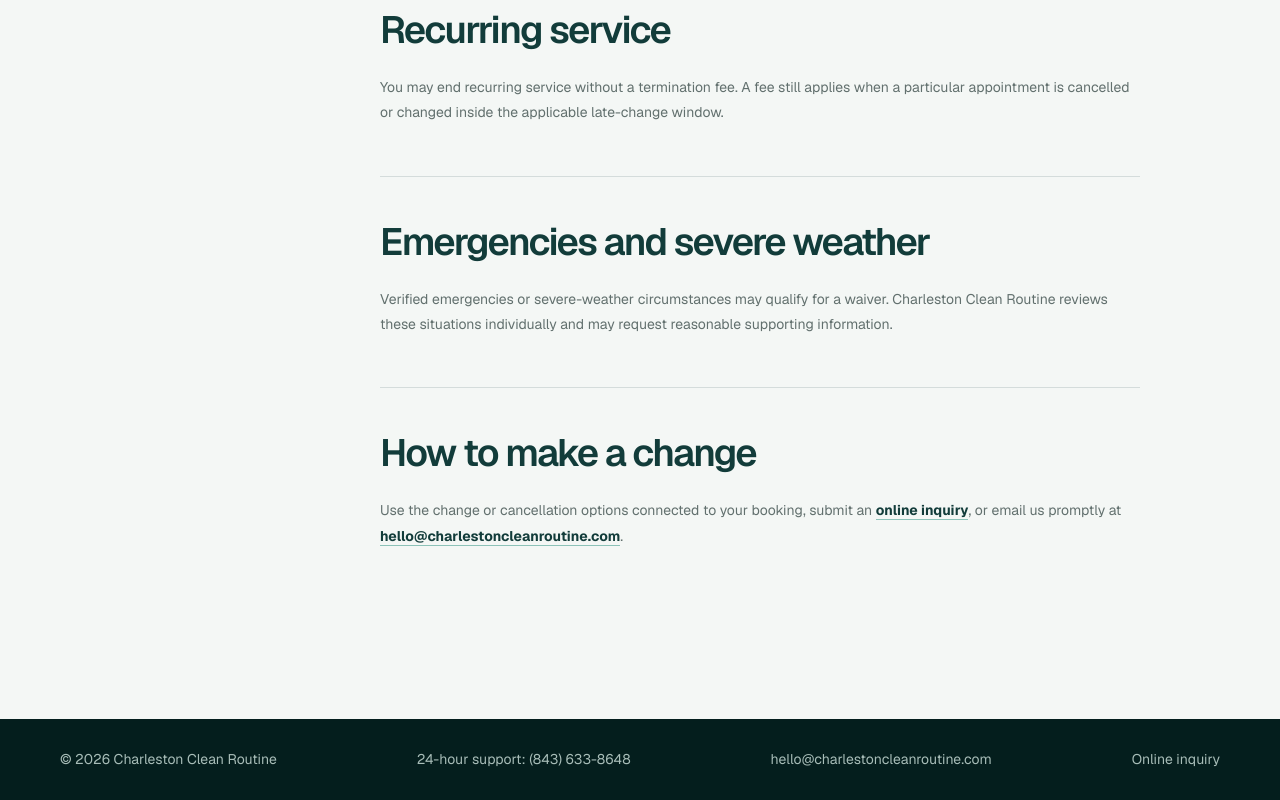
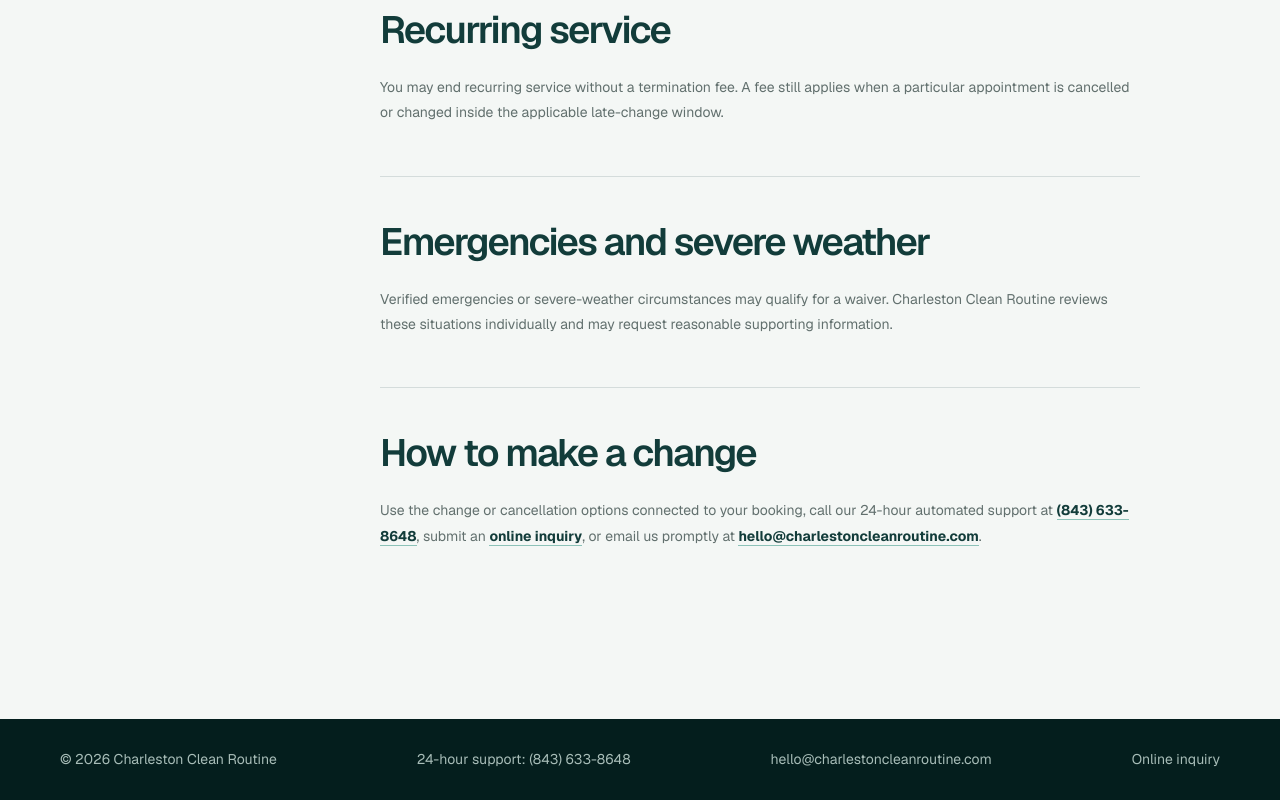
Before and after one commit to christophercompton843/charleston-clean-routine, a Next.js app: page /cancellation-policy in a window 1280 px wide. Shown: the part 1201-2001 px from the top of the page. Built offline with nearby package versions, Linux system fonts and the light colour scheme.

Commit message:
Add support number to cancellation instructions

```diff
--- a/app/cancellation-policy/page.tsx
+++ b/app/cancellation-policy/page.tsx
@@ -39,7 +39,7 @@ export default function CancellationPolicyPage() {
       </section>
       <section>
         <h2>How to make a change</h2>
-        <p>Use the change or cancellation options connected to your booking, submit an <a href="/contact">online inquiry</a>, or email us promptly at <a href="mailto:hello@charlestoncleanroutine.com">hello@charlestoncleanroutine.com</a>.</p>
+        <p>Use the change or cancellation options connected to your booking, call our 24-hour automated support at <a href="tel:+18436338648">(843) 633-8648</a>, submit an <a href="/contact">online inquiry</a>, or email us promptly at <a href="mailto:hello@charlestoncleanroutine.com">hello@charlestoncleanroutine.com</a>.</p>
       </section>
     </PolicyShell>
   );
```
